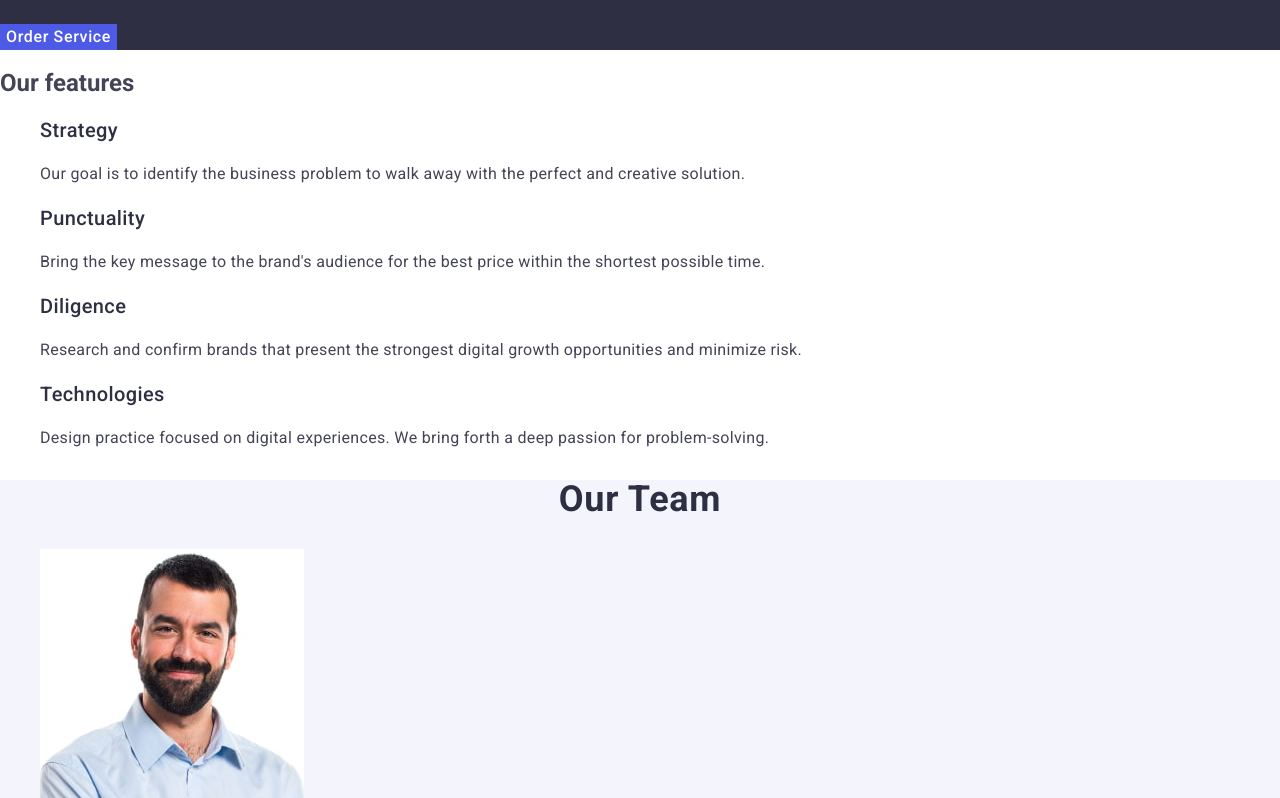
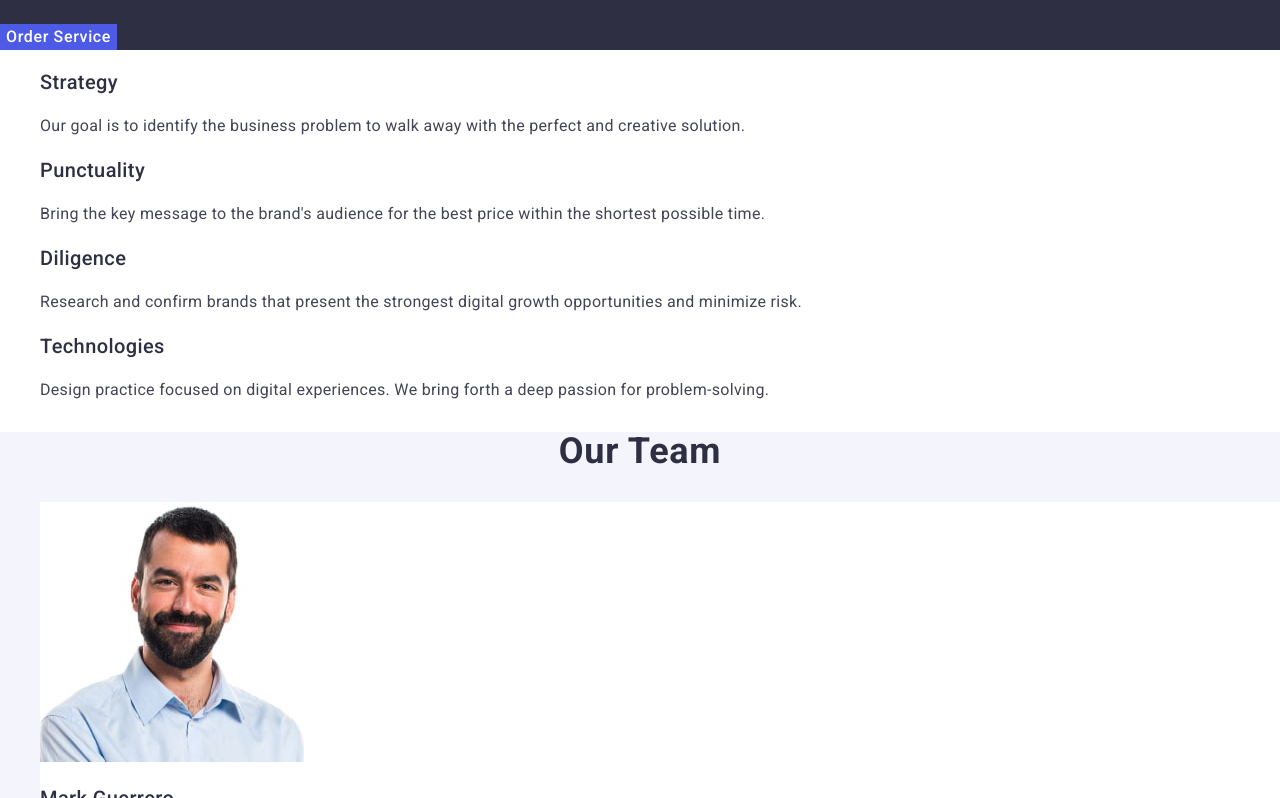
Before and after one commit to NadiyaSydorenko/goit-markup-hw-02, a plain HTML site: page index.html in a window 1280 px wide. Shown: the part 302-1100 px from the top of the page. Drawn offline with nearby package versions, Linux system fonts and the light colour scheme.

Commit message:
upgrade file css

```diff
--- a/css/styles.css
+++ b/css/styles.css
@@ -109,8 +109,6 @@ letter-spacing: 0.02em;
 }
 .card-team {
     background-color: #FFFFFF;
-    width: 264px;
-    height: 380px;
 }
 .text {
     color: #F4F4FD;
@@ -118,6 +116,4 @@ letter-spacing: 0.02em;
     font-weight: 400;
     line-height: 1.5;
     letter-spacing: 0.32px;
-    width: 264px;
-    height: 72px;
 }
--- a/index.html
+++ b/index.html
@@ -34,7 +34,7 @@ integrity="sha512-4xo8blKMVCiXpTaLzQSLSw3KFOVPWhm/TRtuPVc4WG6kUgjH6J03IBuG7JZPkc
             <button class="hero-button" type="button">Order Service</button>
         </section>
         <section class="features">
-            <h2>Our features</h2>
+            <h2 hidden>Our features</h2>
             <ul>
                 <li>
                 <h3 class="title">Strategy</h3>
```
